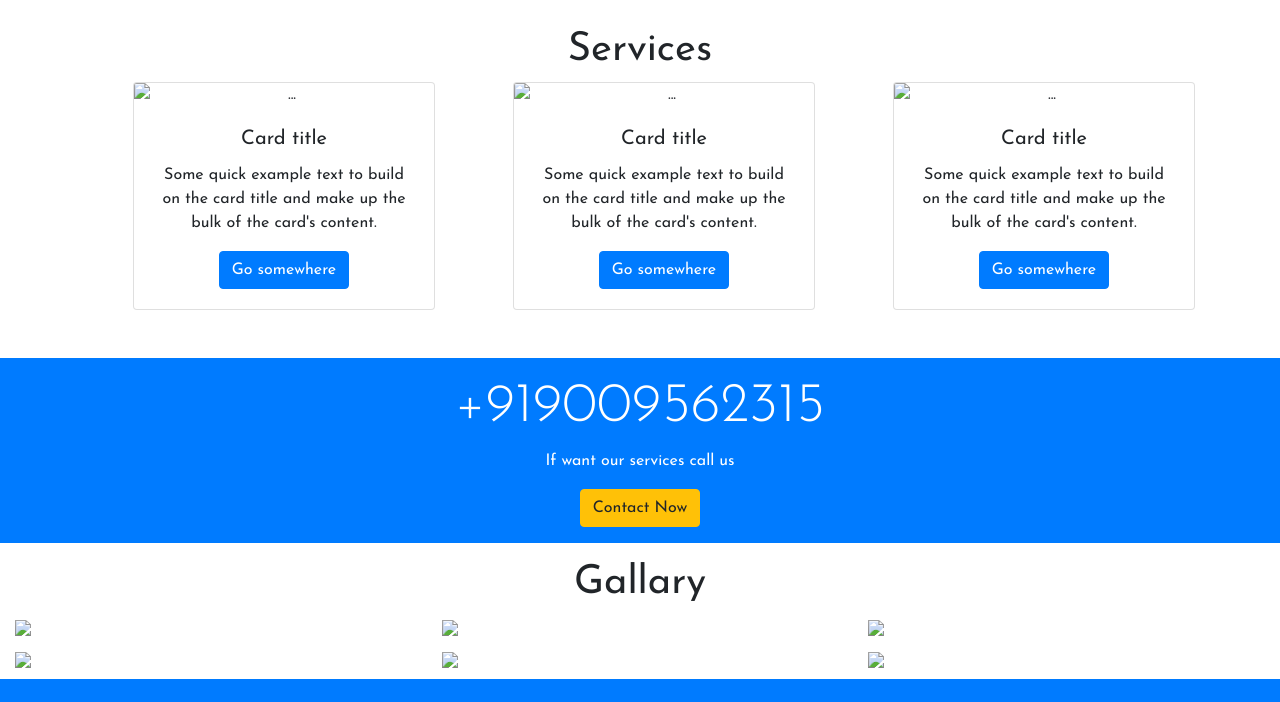
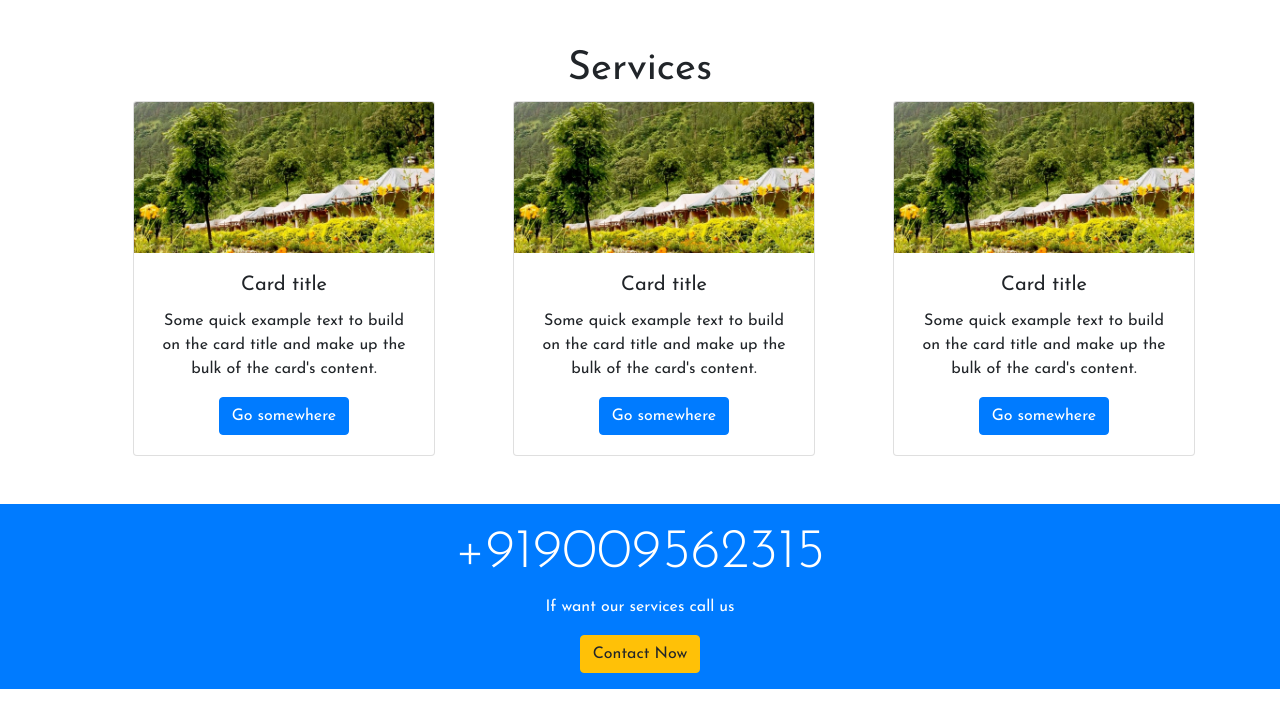
Before and after one commit to sourabhbishnoi/sourabhbishnoi.github.io, a plain HTML site: page index.html in a window 1280 px wide. Shown: the part 954-1656 px from the top of the page. Drawn offline with nearby package versions, Linux system fonts and the light colour scheme.

Commit message:
Update index.html
removing "images/" from src image. So that images can be loaded.

```diff
--- a/index.html
+++ b/index.html
@@ -61,13 +61,13 @@
   </ol>
   <div class="carousel-inner">
     <div class="carousel-item active">
-      <img src="images/gurgaon.jpg" class="d-block w-100" alt="Gurgaon" width="1100" height=" 500">
+      <img src="gurgaon.jpg" class="d-block w-100" alt="Gurgaon" width="1100" height=" 500">
     </div>
     <div class="carousel-item">
-      <img src="images/delhi.jpg" class="d-block w-100" alt="Delhi suburb" width="1100" height="500">
+      <img src="delhi.jpg" class="d-block w-100" alt="Delhi suburb" width="1100" height="500">
     </div>
     <div class="carousel-item">
-      <img src="images/prague.jpg" class="d-block w-100" alt="Prague" width="1100" height="500">
+      <img src="prague.jpg" class="d-block w-100" alt="Prague" width="1100" height="500">
     </div>
   </div>
   <a class="carousel-control-prev" href="#carouselExampleIndicators" role="button" data-slide="prev">
@@ -90,7 +90,7 @@
 
 <div class=" container-fluid row mb-5">
   <div class="col-lg-6 col-md-6 col-12">
-    <img src="images/Delhi.jpg" class="img-fluid">
+    <img src="Delhi.jpg" class="img-fluid">
   </div>
   <div class="col-lg-6 col-md-6 col-12">
     <h1>Who Am I</h1>
@@ -111,7 +111,7 @@
     <div class="row">
       <div class="col-md-4 col-lg-4 col-12 text-center">
       <div class="card ml-5">
-  <img src="images/delhi.jpg" class="card-img-top" alt="...">
+  <img src="delhi.jpg" class="card-img-top" alt="...">
   <div class="card-body ">
     <h5 class="card-title">Card title</h5>
     <p class="card-text">Some quick example text to build on the card title and make up the bulk of the card's content.</p>
@@ -122,7 +122,7 @@
 
           <div class="col-md-4 col-lg-4 col-12 text-center">
       <div class="card ml-5">
-  <img src="images/delhi.jpg" class="card-img-top" alt="...">
+  <img src="delhi.jpg" class="card-img-top" alt="...">
   <div class="card-body">
     <h5 class="card-title">Card title</h5>
     <p class="card-text">Some quick example text to build on the card title and make up the bulk of the card's content.</p>
@@ -132,7 +132,7 @@
 </div>
       <div class="col-md-4 col-lg-4 col-12 text-center">
       <div class="card ml-5">
-  <img src="images/delhi.jpg" class="card-img-top" alt="...">
+  <img src="delhi.jpg" class="card-img-top" alt="...">
   <div class="card-body">
     <h5 class="card-title">Card title</h5>
     <p class="card-text">Some quick example text to build on the card title and make up the bulk of the card's content.</p>
@@ -163,19 +163,19 @@
   <div class="container-fluid">
     <div class="row">
       <div class="col-lg-4 col-md-2 col-12 mb-2">
-        <img src="images/prague.jpg" class="img-fluid">
+        <img src="prague.jpg" class="img-fluid">
       </div>
        <div class="col-lg-4 col-md-2 col-12 mb-2">
-        <img src="images/prague.jpg" class="img-fluid">
+        <img src="prague.jpg" class="img-fluid">
       </div>
        <div class="col-lg-4 col-md-2 col-12 mb-2">
-        <img src="images/prague.jpg" class="img-fluid">
+        <img src="prague.jpg" class="img-fluid">
       </div> <div class="col-lg-4 col-md-2 col-12 mb-2">
-        <img src="images/prague.jpg" class="img-fluid">
+        <img src="prague.jpg" class="img-fluid">
       </div> <div class="col-lg-4 col-md-2 col-12 mb-2">
-        <img src="images/prague.jpg" class="img-fluid">
+        <img src="prague.jpg" class="img-fluid">
       </div> <div class="col-lg-4 col-md-2 col-12 mb-2">
-        <img src="images/prague.jpg" class="img-fluid">
+        <img src="prague.jpg" class="img-fluid">
       </div>
     </div>
     </div>
```
